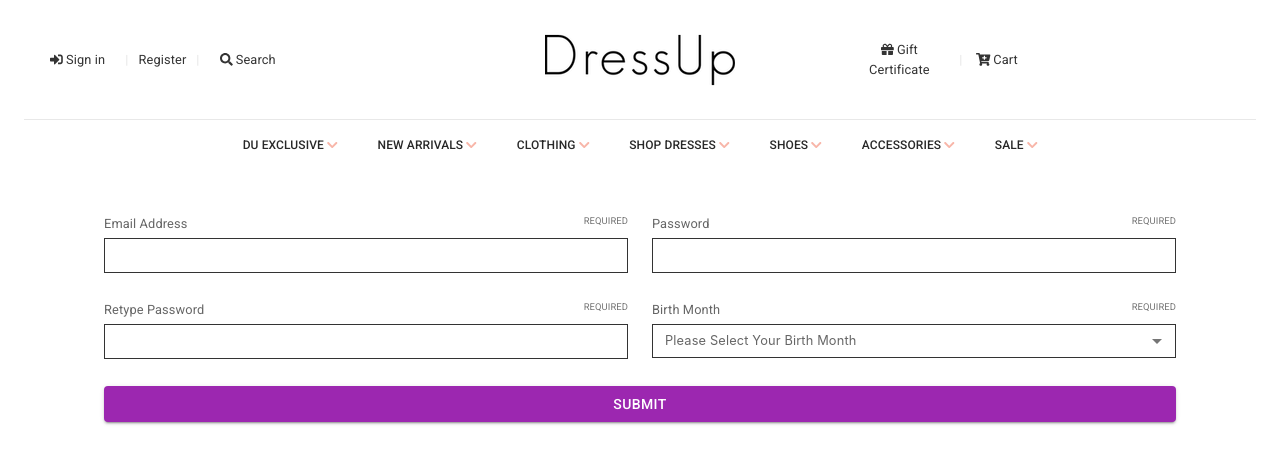
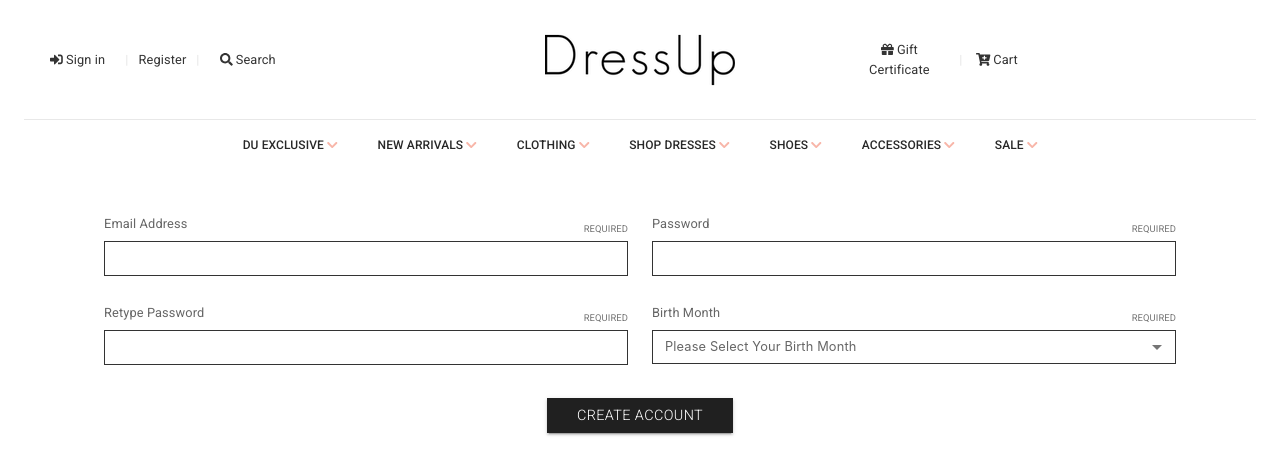
Before and after one commit to trieuminh98/dress-up-shop, a React (Create React App) app: page /register in a window 1280 px wide. Shown: the top 474 px of the page. Built offline with nearby package versions, Linux system fonts and the light colour scheme.

Commit message:
Add submit button styled

```diff
--- a/src/formControl/inputField/index.tsx
+++ b/src/formControl/inputField/index.tsx
@@ -40,7 +40,7 @@ function InputField(props: any) {
       <Typography sx={labelStyle} component='label'>
         {label}
         {isRequired && (
-          <Typography sx={{ ...requiredStyle, ...{ textTransform: 'uppercase', float: 'right' } }} component='small'>
+          <Typography sx={{ ...requiredStyle, ...{ textTransform: 'uppercase', float: 'right', mt: 1 } }} component='small'>
             Required
           </Typography>
         )}
--- a/src/formControl/selectField/index.tsx
+++ b/src/formControl/selectField/index.tsx
@@ -89,7 +89,7 @@ function SelectField(props: any) {
       <Typography sx={labelStyle} component='label'>
         {label}
         {isRequired && (
-          <Typography sx={{ ...requiredStyle, ...{ textTransform: 'uppercase', float: 'right' } }} component='small'>
+          <Typography sx={{ ...requiredStyle, ...{ textTransform: 'uppercase', float: 'right', mt: 1 } }} component='small'>
             Required
           </Typography>
         )}
--- a/src/pages/RegisterPage/RegisterForm/index.tsx
+++ b/src/pages/RegisterPage/RegisterForm/index.tsx
@@ -7,6 +7,7 @@ import registerFields from 'common/json/registerField';
 import InputField from 'formControl/inputField';
 import SelectField from 'formControl/selectField';
 import { useForm } from 'react-hook-form';
+import CustomizedButtons from 'providers/buttons';
 
 function RegisterForm(props: any) {
   const { onSubmit } = props;
@@ -15,7 +16,7 @@ function RegisterForm(props: any) {
     email: yup.string().email('You must enter a valid email').required('You must enter a valid email.'),
     password: yup.string().required('You must enter a password.'),
     retypePassword: yup.string().required('You must enter a password.'),
-    birthMonth: yup.number().moreThan(0, 'The "Birth Month" field cannot be blank.')
+    birthMonth: yup.number().moreThan(0, 'The "Birth Month" field cannot be blank.'),
   });
 
   const form = useForm({
@@ -25,7 +26,7 @@ function RegisterForm(props: any) {
       email: '',
       password: '',
       retypePassword: '',
-      birthMonth: 0
+      birthMonth: 0,
     },
   });
 
@@ -44,9 +45,7 @@ function RegisterForm(props: any) {
           </Grid>
         ))}
       </Grid>
-      <Button type='submit' fullWidth variant='contained' sx={{ mt: 3, mb: 2 }}>
-        Submit
-      </Button>
+      <CustomizedButtons content='CREATE ACCOUNT' type='submit' variant='contained' sx={{display: 'grid', m: '30px auto'}} />
     </Box>
   );
 }
--- /dev/null
+++ b/src/providers/buttons.tsx
@@ -0,0 +1,23 @@
+import * as React from 'react';
+import { styled } from '@mui/material/styles';
+import { Button } from '@mui/material';
+import Stack from '@mui/material/Stack';
+import { purple } from '@mui/material/colors';
+
+const ColorButton = styled(Button)(({ theme }) => ({
+  backgroundColor: '#202020',
+  borderColor: '#202020',
+  color: '#fff',
+  borderRadius: 0,
+  fontWeight: 300,
+  fontSize: '0.9em',
+  padding: '5px 30px',
+  '&:hover': {
+    backgroundColor: '#202020',
+  },
+}));
+
+export default function CustomizedButtons(props: any) {
+  const { content, ...remainProps } = props;
+  return <ColorButton {...remainProps}>{content}</ColorButton>;
+}
```
